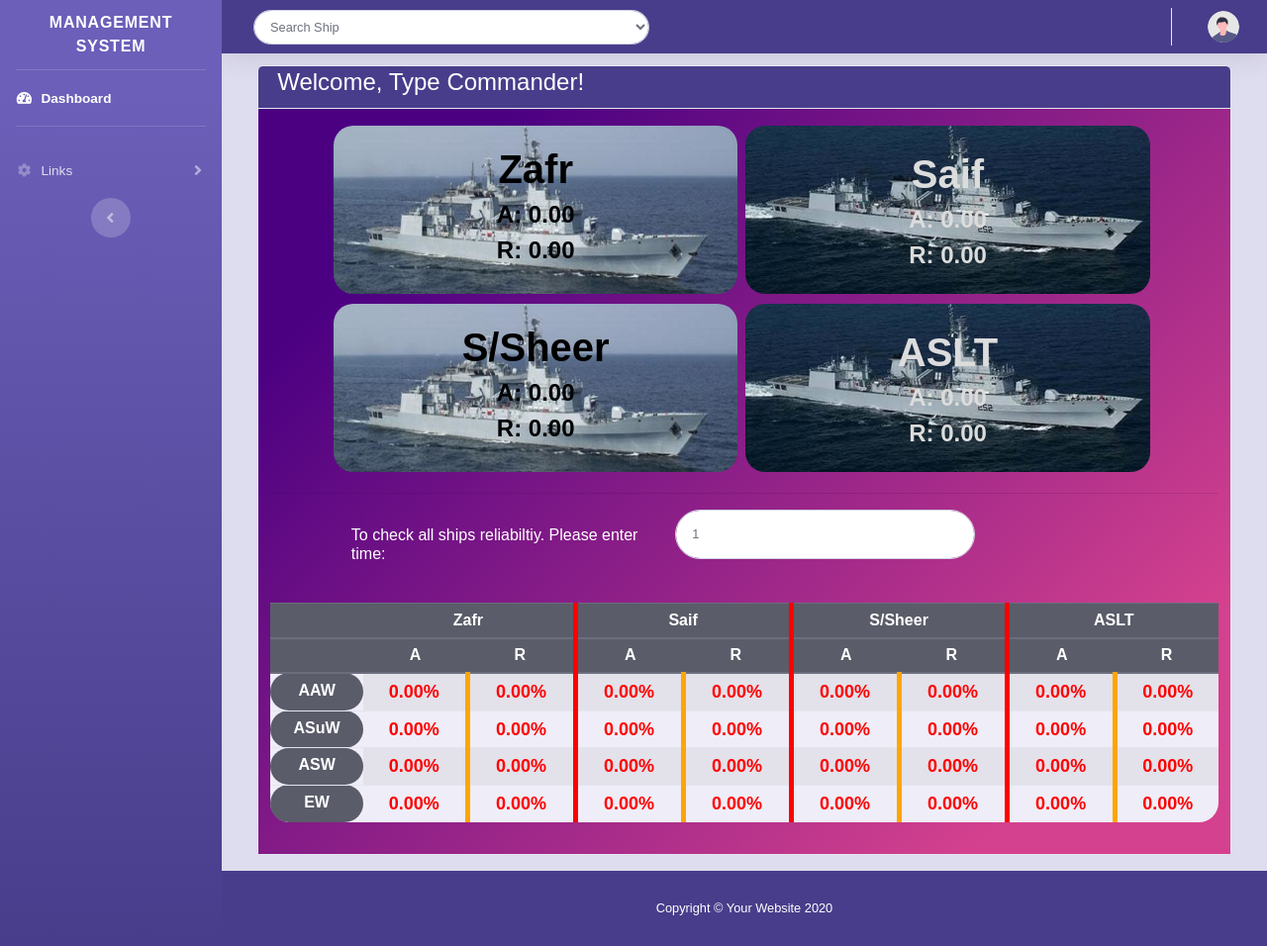
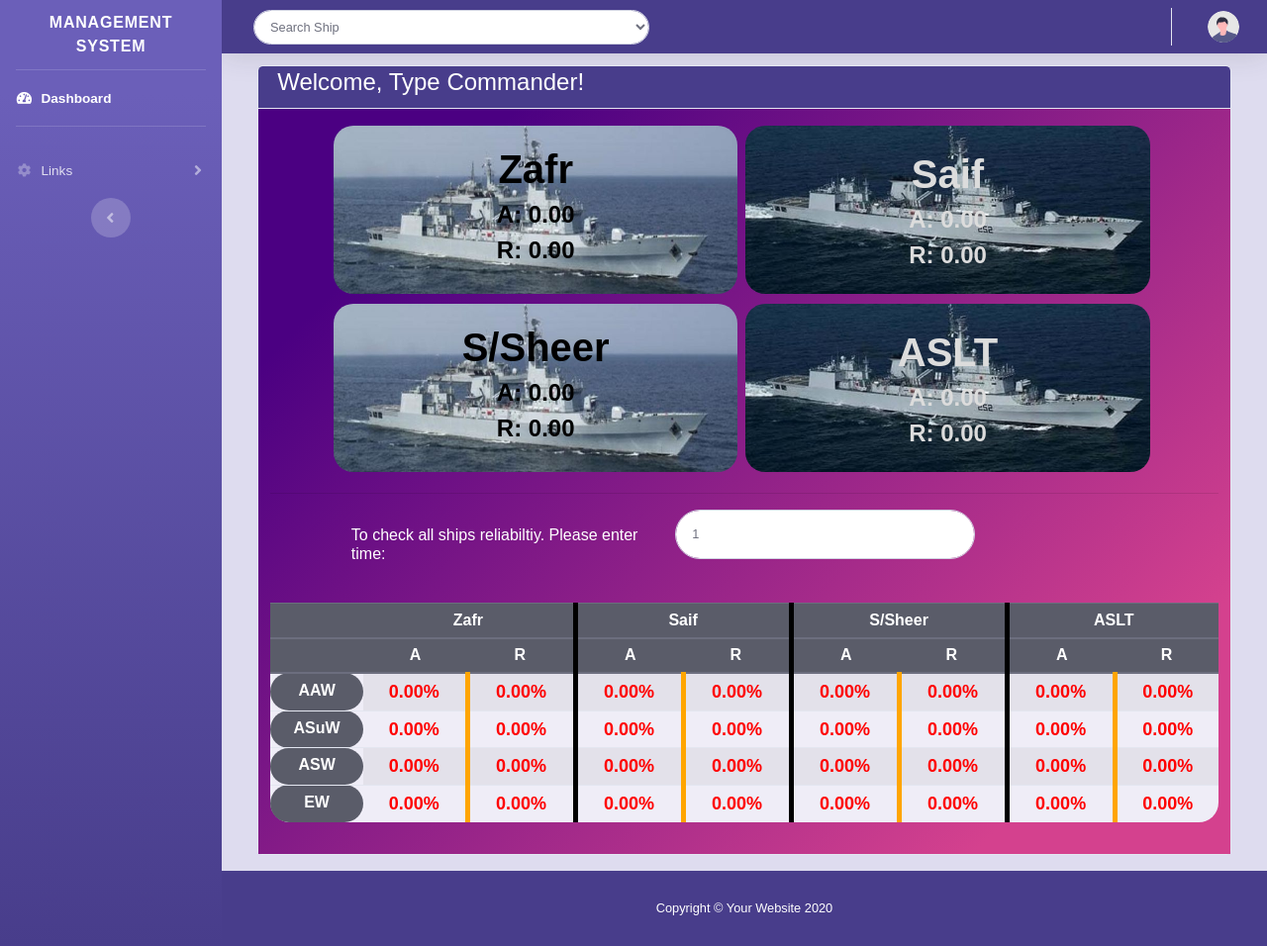
Before and after one commit to anumrafaqat66/DataManagementSystem, a CodeIgniter app: page /DataManagementSystem/index.php/cdr/index/1 in a window 1280 px wide. Shown: the whole page at 99% size. Run offline with CodeIgniter, Linux system fonts and the light colour scheme; data comes from the database, SQL or seed files in the repository.

Commit message:
code updated

```diff
--- a/application/views/cdr/cdr.php
+++ b/application/views/cdr/cdr.php
@@ -222,20 +222,20 @@
 
                                         <thead class="thead-dark">
                                             <tr>
-                                                <th scope="col"></th>
-                                                <th scope="col" colspan="2" style="border-right:5px solid red;"><?php echo $ship_data1 ?></th>
-                                                <th scope="col" colspan="2" style="border-right:5px solid red;"><?php echo $ship_data2 ?></th>
-                                                <th scope="col" colspan="2" style="border-right:5px solid red;"><?php echo $ship_data3 ?></th>
+                                                <th scope="col" ></th>
+                                                <th scope="col" colspan="2" style="border-right:5px solid black; "><?php echo $ship_data1 ?></th>
+                                                <th scope="col" colspan="2" style="border-right:5px solid black;"><?php echo $ship_data2 ?></th>
+                                                <th scope="col" colspan="2" style="border-right:5px solid black;"><?php echo $ship_data3 ?></th>
                                                 <th scope="col" colspan="2" ><?php echo $ship_data4 ?></th>
                                             </tr>
                                             <tr>
                                                 <th scope="col"></th>
                                                 <th scope="col">A</th>
-                                                <th scope="col" style="border-right:5px solid red;">R</th>
+                                                <th scope="col" style="border-right:5px solid black;">R</th>
                                                 <th scope="col">A</th>
-                                                <th scope="col" style="border-right:5px solid red;">R</th>
+                                                <th scope="col" style="border-right:5px solid black;">R</th>
                                                 <th scope="col">A</th>
-                                                <th scope="col" style="border-right:5px solid red;">R</th>
+                                                <th scope="col" style="border-right:5px solid black;">R</th>
                                                 <th scope="col">A</th>
                                                 <th scope="col">R</th>
                                             </tr>
@@ -245,13 +245,13 @@
                                             <tr id="table_rows_AAW">
                                                 <th style="background-color:#5a5c69; color:white; border-radius:20px;">AAW</th>
                                                 <td id="AAW1" style="border-right:5px solid orange;"><?php echo $shipA_mission1 ?>%</td>
-                                                <td id="AAW_R1" style="border-right:5px solid red;"><?php echo $shipA_mission_rel1 ?>%</td>
+                                                <td id="AAW_R1" style="border-right:5px solid black;"><?php echo $shipA_mission_rel1 ?>%</td>
 
                                                 <td id="AAW2" style="border-right:5px solid orange;"><?php echo $shipB_mission1 ?>%</td>
-                                                <td id="AAW_R2" style="border-right:5px solid red;"><?php echo $shipB_mission_rel1 ?>%</td>
+                                                <td id="AAW_R2" style="border-right:5px solid black;"><?php echo $shipB_mission_rel1 ?>%</td>
 
                                                 <td id="AAW3" style="border-right:5px solid orange;"><?php echo $shipC_mission1 ?>%</td>
-                                                <td id="AAW_R3" style="border-right:5px solid red;"><?php echo $shipC_mission_rel1 ?>%</td>
+                                                <td id="AAW_R3" style="border-right:5px solid black;"><?php echo $shipC_mission_rel1 ?>%</td>
 
                                                 <td id="AAW4" style="border-right:5px solid orange;"><?php echo $shipD_mission1 ?>%</td>
                                                 <td id="AAW_R4" ><?php echo $shipD_mission_rel1 ?>%</td>
@@ -259,13 +259,13 @@
                                             <tr>
                                                 <th style="background-color:#5a5c69; color:white;border-radius:20px;">ASuW</th>
                                                 <td id="ASuW1" style="border-right:5px solid orange;"><?php echo $shipA_mission2 ?>%</td>
-                                                <td id="ASuW_R1" style="border-right:5px solid red;"><?php echo $shipA_mission_rel2 ?>%</td>
+                                                <td id="ASuW_R1" style="border-right:5px solid black;"><?php echo $shipA_mission_rel2 ?>%</td>
 
                                                 <td id="ASuW2" style="border-right:5px solid orange;"><?php echo $shipB_mission2 ?>%</td>
-                                                <td id="ASuW_R2" style="border-right:5px solid red;"><?php echo $shipB_mission_rel2 ?>%</td>
+                                                <td id="ASuW_R2" style="border-right:5px solid black;"><?php echo $shipB_mission_rel2 ?>%</td>
 
                                                 <td id="ASuW3" style="border-right:5px solid orange;"><?php echo $shipC_mission2 ?>%</td>
-                                                <td id="ASuW_R3" style="border-right:5px solid red;"><?php echo $shipC_mission_rel2 ?>%</td>
+                                                <td id="ASuW_R3" style="border-right:5px solid black;"><?php echo $shipC_mission_rel2 ?>%</td>
 
                                                 <td id="ASuW4" style="border-right:5px solid orange;"><?php echo $shipD_mission2 ?>%</td>
                                                 <td id="ASuW_R4" ><?php echo $shipD_mission_rel2 ?>%</td>
@@ -273,13 +273,13 @@
                                             <tr>
                                                 <th style="background-color:#5a5c69; color:white;border-radius:20px;">ASW</th>
                                                 <td id="ASW1" style="border-right:5px solid orange;"><?php echo $shipA_mission3 ?>%</td>
-                                                <td id="ASW_R1" style="border-right:5px solid red;"><?php echo $shipA_mission_rel3 ?>%</td>
+                                                <td id="ASW_R1" style="border-right:5px solid black;"><?php echo $shipA_mission_rel3 ?>%</td>
 
                                                 <td id="ASW2" style="border-right:5px solid orange;"><?php echo $shipB_mission3 ?>%</td>
-                                                <td id="ASW_R2" style="border-right:5px solid red;"><?php echo $shipB_mission_rel3 ?>%</td>
+                                                <td id="ASW_R2" style="border-right:5px solid black;"><?php echo $shipB_mission_rel3 ?>%</td>
 
                                                 <td id="ASW3" style="border-right:5px solid orange;"><?php echo $shipC_mission3 ?>%</td>
-                                                <td id="ASW_R3" style="border-right:5px solid red;"><?php echo $shipC_mission_rel3 ?>%</td>
+                                                <td id="ASW_R3" style="border-right:5px solid black;"><?php echo $shipC_mission_rel3 ?>%</td>
 
                                                 <td id="ASW4" style="border-right:5px solid orange;"><?php echo $shipD_mission3 ?>%</td>
                                                 <td id="ASW_R4" ><?php echo $shipD_mission_rel3 ?>%</td>
@@ -287,13 +287,13 @@
                                             <tr>
                                                 <th style="background-color:#5a5c69; color:white;border-radius:20px;">EW</th>
                                                 <td id="EW1" style="border-right:5px solid orange;"><?php echo $shipA_mission4 ?>%</td>
-                                                <td id="EW_R1" style="border-right:5px solid red;"><?php echo $shipA_mission_rel4 ?>%</td>
+                                                <td id="EW_R1" style="border-right:5px solid black;"><?php echo $shipA_mission_rel4 ?>%</td>
 
                                                 <td id="EW2" style="border-right:5px solid orange;"><?php echo $shipB_mission4 ?>%</td>
-                                                <td id="EW_R2" style="border-right:5px solid red;"><?php echo $shipB_mission_rel4 ?>%</td>
+                                                <td id="EW_R2" style="border-right:5px solid black;"><?php echo $shipB_mission_rel4 ?>%</td>
 
                                                 <td id="EW3" style="border-right:5px solid orange;"><?php echo $shipC_mission4 ?>%</td>
-                                                <td id="EW_R3" style="border-right:5px solid red;"><?php echo $shipC_mission_rel4 ?>%</td>
+                                                <td id="EW_R3" style="border-right:5px solid black;"><?php echo $shipC_mission_rel4 ?>%</td>
 
                                                 <td id="EW4" style="border-right:5px solid orange;"><?php echo $shipD_mission4 ?>%</td>
                                                 <td id="EW_R4"><?php echo $shipD_mission_rel4 ?>%</td>
@@ -579,13 +579,13 @@
         // alert('sds');
         var a = $(this).val();
         if ($(this).val() == 'Zafr') {
-            window.location.href = "<?= base_url(); ?>Cdr/co/ShipA";
+            window.location.href = "<?= base_url(); ?>Cdr/co/Ship1";
         } else if ($(this).val() == 'Saif') {
-            window.location.href = "<?= base_url(); ?>Cdr/co/ShipB";
+            window.location.href = "<?= base_url(); ?>Cdr/co/Ship2";
         } else if ($(this).val() == 'S/Sheer') {
-            window.location.href = "<?= base_url(); ?>Cdr/co/ShipB";
-        } else if ($(this).val() == 'AsLT') {
-            window.location.href = "<?= base_url(); ?>Cdr/co/ShipB";
+            window.location.href = "<?= base_url(); ?>Cdr/co/Ship3";
+        } else if ($(this).val() == 'ASLT') {
+            window.location.href = "<?= base_url(); ?>Cdr/co/Ship4";
         }
     });
 </script>
```
